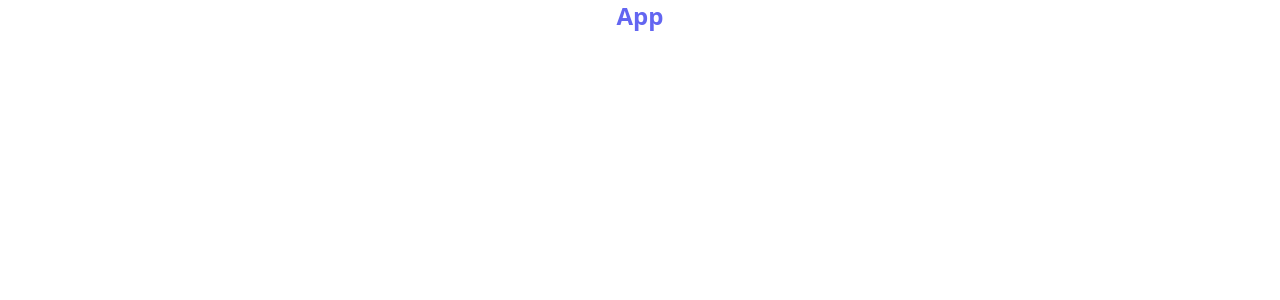
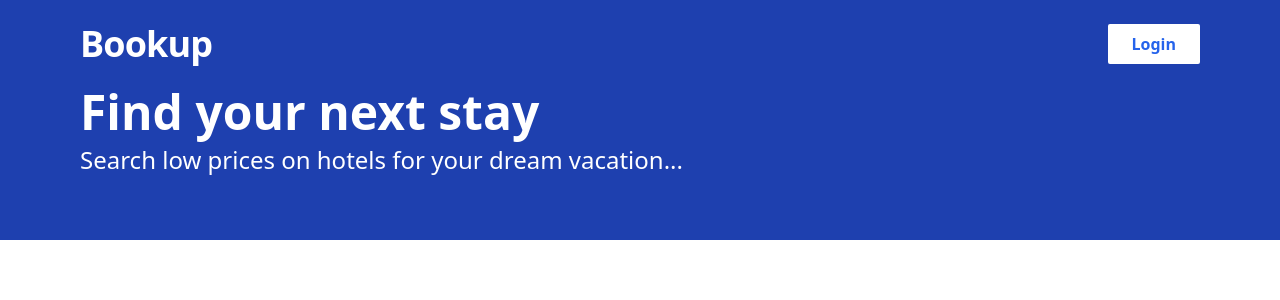
Before and after one commit to ksmcod/booking_app-client, a React (Vite) app: page / in a window 1280 px wide. Shown: the top 300 px of the page. Built offline with nearby package versions, Linux system fonts and the light colour scheme.

Commit message:
created Hero and Header components for home page

```diff
--- a/package.json
+++ b/package.json
@@ -10,9 +10,12 @@
     "preview": "vite preview"
   },
   "dependencies": {
+    "@reduxjs/toolkit": "^2.2.7",
     "prisma": "^5.19.1",
     "react": "^18.3.1",
-    "react-dom": "^18.3.1"
+    "react-dom": "^18.3.1",
+    "react-redux": "^9.1.2",
+    "react-router-dom": "^6.26.2"
   },
   "devDependencies": {
     "@eslint/js": "^9.9.0",
--- a/src/App.tsx
+++ b/src/App.tsx
@@ -1,5 +1,15 @@
+import {
+  createBrowserRouter,
+  createRoutesFromElements,
+  Route,
+  RouterProvider,
+} from "react-router-dom";
+import Layout from "./layouts/Layout";
+
 export default function App() {
-  return (
-    <div className="text-center font-bold text-2xl text-indigo-500">App</div>
+  const router = createBrowserRouter(
+    createRoutesFromElements(<Route path="/" element={<Layout />}></Route>)
   );
+
+  return <RouterProvider router={router} />;
 }
--- /dev/null
+++ b/src/components/Header.tsx
@@ -0,0 +1,22 @@
+import { Link } from "react-router-dom";
+
+export default function Header() {
+  return (
+    <div className="bg-blue-800 py-6">
+      <div className="container mx-auto flex justify-between">
+        <span className="text-4xl text-white font-bold tracking-tight">
+          <Link to={"/"}>Bookup</Link>
+        </span>
+
+        <span className="flex space-x-2">
+          <Link
+            to={"/login"}
+            className="flex items-center justify-center text-blue-600 px-6 rounded-sm font-bold bg-white hover:bg-gray-100"
+          >
+            Login
+          </Link>
+        </span>
+      </div>
+    </div>
+  );
+}
--- /dev/null
+++ b/src/components/Hero.tsx
@@ -0,0 +1,12 @@
+export default function Hero() {
+  return (
+    <div className="bg-blue-800 pb-16">
+      <div className="container mx-auto flex flex-col gap-2">
+        <h1 className="text-5xl text-white font-bold">Find your next stay</h1>
+        <p className="text-white text-2xl">
+          Search low prices on hotels for your dream vacation...
+        </p>
+      </div>
+    </div>
+  );
+}
--- /dev/null
+++ b/src/layouts/Layout.tsx
@@ -0,0 +1,14 @@
+import { Outlet } from "react-router-dom";
+import Header from "../components/Header";
+import Hero from "../components/Hero";
+
+export default function Layout() {
+  return (
+    <div className="flex flex-col min-h-screen">
+      <Header />
+      <Hero />
+
+      <Outlet />
+    </div>
+  );
+}
--- a/tailwind.config.js
+++ b/tailwind.config.js
@@ -3,6 +3,9 @@ export default {
   content: ["./index.html", "./src/**/*.{js,ts,jsx,tsx}"],
   theme: {
     extend: {},
+    container: {
+      padding: "5rem",
+    },
   },
   plugins: [],
 };
```
Also changed, not shown: 1 other file (tests, documents, lock files or other folders).
